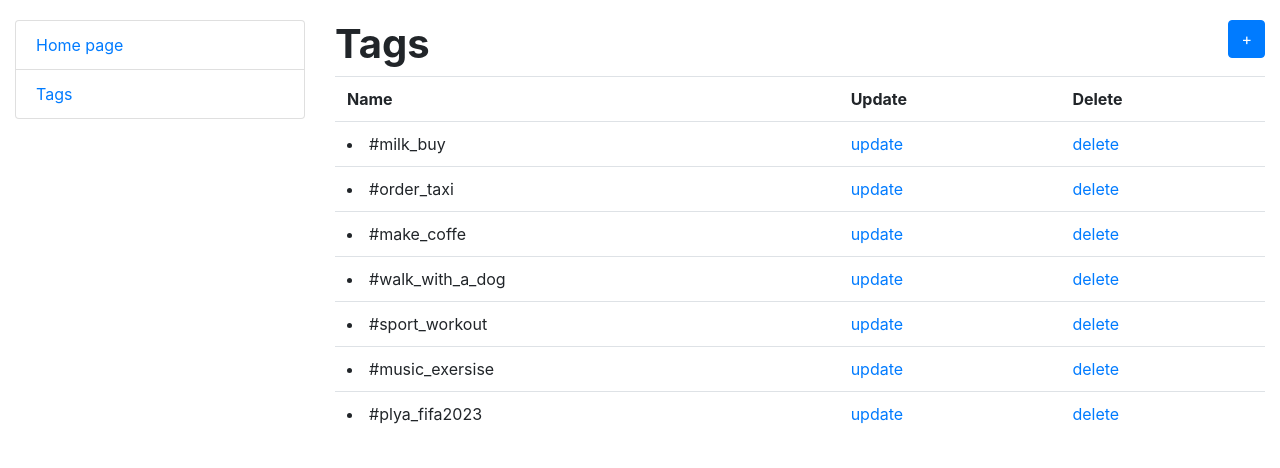
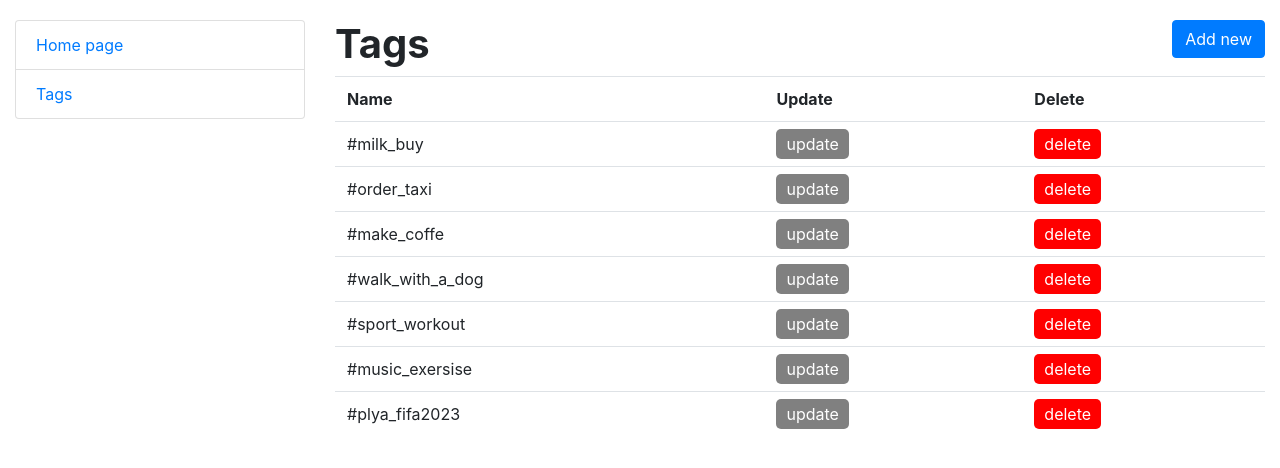
Before and after one commit to KirillMelanich/py-to-do-list, a Django app: page /tags/ in a window 1280 px wide. Shown: the top 468 px of the page. Run offline with Django 4.2, Linux system fonts and the light colour scheme; data comes from the database, SQL or seed files in the repository; both versions use the stored data as it was after the commit.

Commit message:
Create tag_confirm_delete.html

```diff
--- a/templates/list/tag_list.html
+++ b/templates/list/tag_list.html
@@ -5,7 +5,7 @@
     <strong>
       Tags
     </strong>
-    <a style="float: right" class="btn btn-primary" href="{% url 'list:tag-create' %}">+</a>
+    <a style="float: right" class="btn btn-primary" href="{% url 'list:tag-create' %}">Add new</a>
   </h1>
 
   {% if tag_list %}
@@ -19,13 +19,15 @@
       {% for tag in tag_list %}
         <tr>
           <td>
-            <li>{{ tag.tag }}</li>
+            {{ tag.tag }}
           </td>
           <td>
-            <a href="{% url 'list:tag-update' pk=tag.id %}">update</a>
+           <a href="{% url 'list:tag-update' pk=tag.id %}" style="background-color: grey; color: white; padding: 5px 10px; border-radius: 5px; text-decoration: none;">update</a>
+
           </td>
           <td>
-            <a href="{% url 'list:tag-delete' pk=tag.id %}">delete</a>
+            <a href="{% url 'list:tag-delete' pk=tag.id %}" style="background-color: red; color: white; padding: 5px 10px; border-radius: 5px; text-decoration: none;">delete</a>
+
           </td>
         </tr>
       {% endfor %}
--- a/templates/list/task_list.html
+++ b/templates/list/task_list.html
@@ -15,7 +15,8 @@
          <br>
         <h4>
           {{ task.content }}
-          <a style="float: right" class="btn btn-primary" href="{% url 'list:task-update' pk=task.id %}">Edit</a>
+         <a style="float: right; background-color: grey; color: white; padding: 5px 10px; border-radius: 5px; text-decoration: none;" class="btn" href="{% url 'list:task-update' pk=task.id %}">Edit</a>
+
         </h4>
         <p>Date of creation - {{ task.datetime }} Deadline - {{ task.deadline }}</p>
         <p>Is it done? - {{ task.done }}</p>
```
Also changed, not shown: templates/list/tag_confirm_delete.html (added, +12 -0 lines), db.sqlite3.
